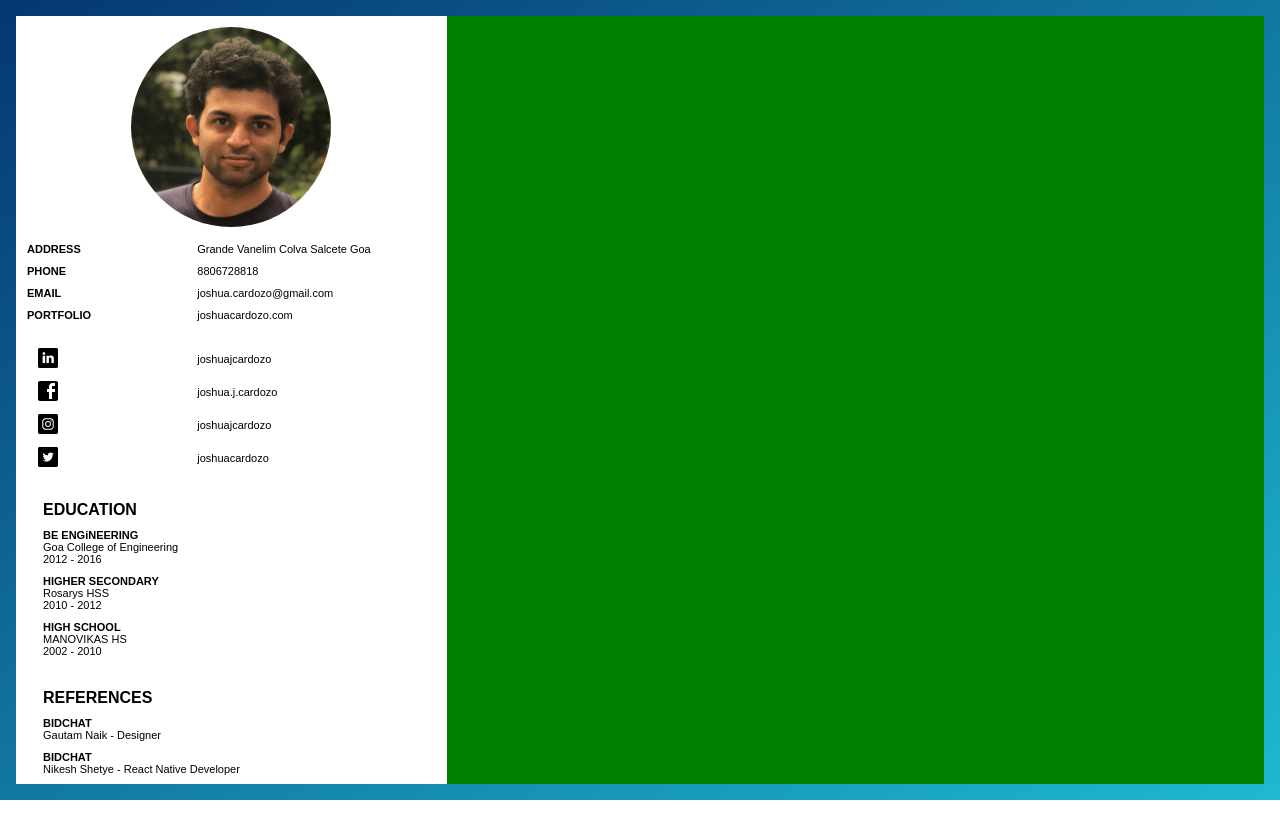
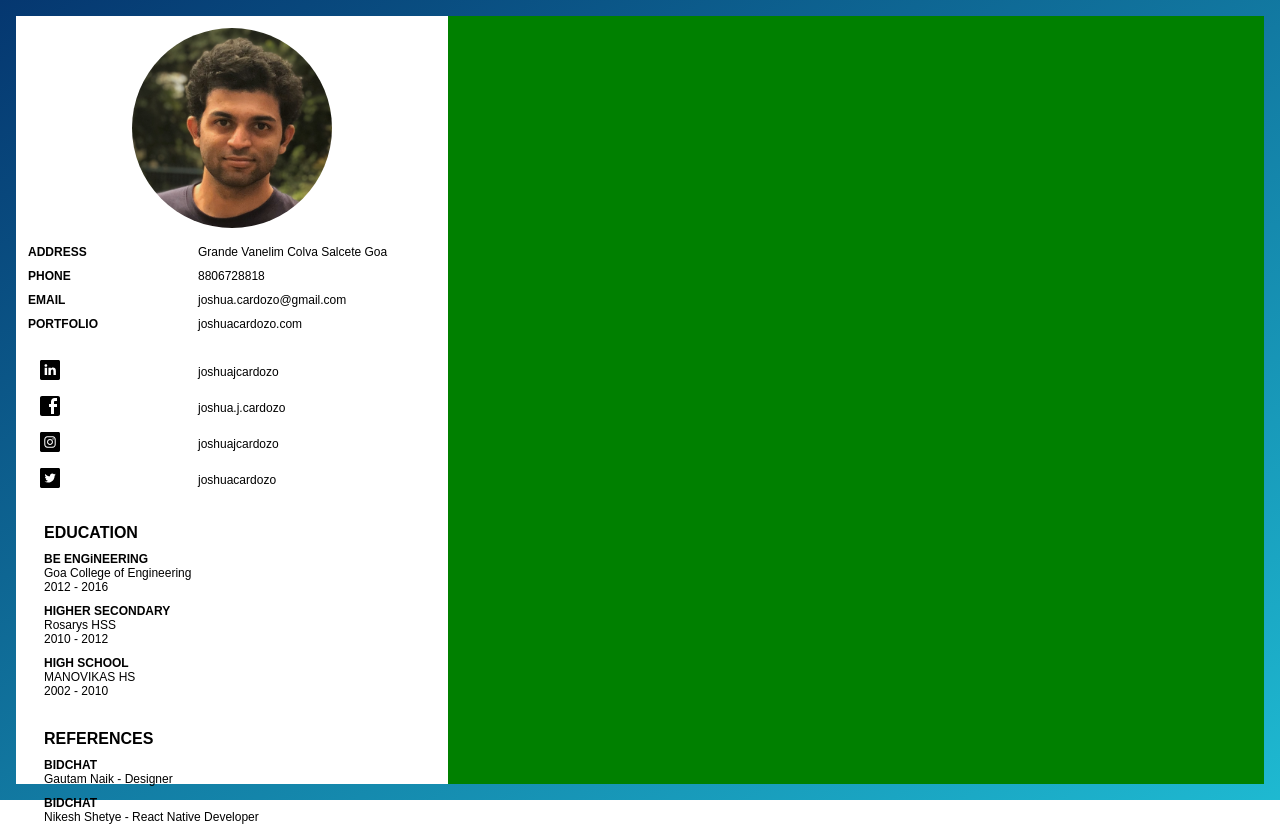
Before and after one commit to joshuacardozo1994/personal-website, a Next.js app: page /cv in a window 1280 px wide. Before the commit the page ends 800 px from the top, so only its background shows below. Built offline with nearby package versions, Linux system fonts and the light colour scheme.

Commit message:
testing larger font size

```diff
--- a/pages/cv.js
+++ b/pages/cv.js
@@ -8,7 +8,7 @@ const twitterLink = "https://twitter.com/joshuacardozo";
 const CV = () => {
     return <div style={{ width: 'calc(100vw - 2em)', height: 'calc(100vh - 2em)', backgroundImage: 'linear-gradient(to bottom right, #053770, #1eb9d1)', padding: '1em' }} >
         <div style={{ backgroundColor: 'white', width: '100%', height: '100%', display: 'flex', flexDirection: 'row' }} >
-            <div style={{ display: 'flex', flex: 1, flexDirection: 'column', padding: '1em', fontSize: 11 }} >
+            <div style={{ display: 'flex', flex: 1, flexDirection: 'column', padding: '1em', fontSize: 12 }} >
                 <div style={{ width: '100%', display: 'flex', justifyContent: 'center' }} ><img src='/profile.jpg' style={{ width: 200, height: 200, borderRadius: '50%' }} /></div>
 
                 <div style={{ marginTop: '1em', width: '100%' }} >
@@ -64,7 +64,7 @@ const CV = () => {
 
 const LeftInfo = ({ mainText, info, type }) => {
     return (
-        <div style={{ display: 'flex', flexDirection: 'row', fontSize: 11, width: '100%' }} >
+        <div style={{ display: 'flex', flexDirection: 'row', fontSize: 12, width: '100%' }} >
             {!!mainText && <div style={{ display: 'flex', flex: 5, lineHeight: 2 }}>
                 <strong>{mainText}</strong>
             </div>}
@@ -90,7 +90,7 @@ const WrappedComponent = ({ type, info, children }) => {
 
 const SocialLink = ({ children, url, displayText }) => {
     return (
-        <div style={{ display: 'flex', flexDirection: 'row', fontSize: 11, width: '100%', marginTop: '1em' }} >
+        <div style={{ display: 'flex', flexDirection: 'row', fontSize: 12, width: '100%', marginTop: '1em' }} >
             <div style={{ display: 'flex', flex: 5, lineHeight: 2 }}>
                 <div style={{ width: '1em' }} />
                 {children}
```
